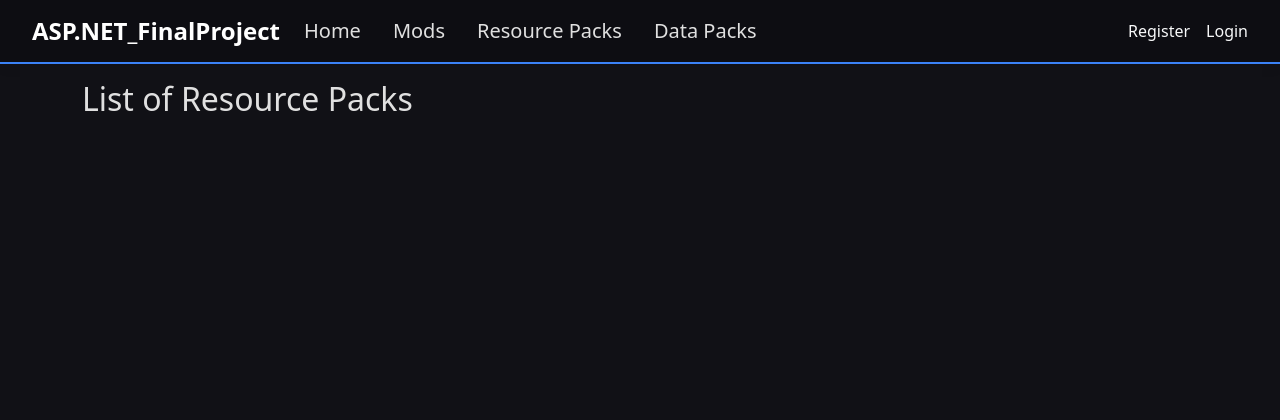
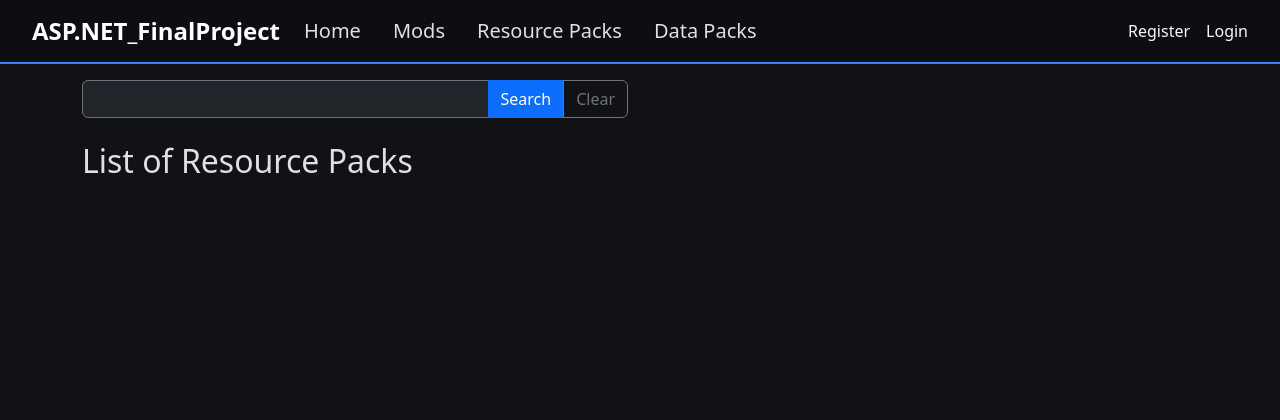
Before and after one commit to StoryBuild/ASP.NET-FinalProject, an ASP.NET Core app: page /ResourcePacks in a window 1280 px wide. Shown: the top 420 px of the page. Run offline with ASP.NET Core 8, Linux system fonts and the light colour scheme; style sheets or scripts are compiled from the project's sources.

Commit message:
Added search and filtering functionality to ResourcePacks catalog

```diff
--- a/ASP.NET-FinalProject/Controllers/ResourcePacksController.cs
+++ b/ASP.NET-FinalProject/Controllers/ResourcePacksController.cs
@@ -14,16 +14,23 @@ namespace ASP.NET_FinalProject.Controllers
         {
             _context = context;
         }
-        public async Task<IActionResult> Index()
+        public async Task<IActionResult> Index(string searchString)
         {
-            var packs = await _context.ResourcePacks
+            ViewData["CurrentFilter"] = searchString;
+
+            var packs = _context.ResourcePacks
                 .Include(r => r.ResourceCategory)
                 .Include(r => r.ResourceFeature)
                 .Include(r => r.ResourceResolution)
                 .Include(r => r.GameVersion)
-                .ToListAsync();
+                .AsQueryable();
 
-            return View(packs);
+            if (!String.IsNullOrEmpty(searchString))
+            {
+                packs = packs.Where(s => s.Title.Contains(searchString) || s.Author.Contains(searchString));
+            }
+
+            return View(await packs.ToListAsync());
         }
 
         [Authorize(Roles = "Administrator")]
--- a/ASP.NET-FinalProject/Views/ResourcePacks/Index.cshtml
+++ b/ASP.NET-FinalProject/Views/ResourcePacks/Index.cshtml
@@ -4,6 +4,19 @@
     ViewData["Title"] = "Resource Packs Catalog";
 }
 
+<form asp-action="Index" method="get" class="mb-4">
+    <div class="row">
+        <div class="col-md-6">
+            <div class="input-group">
+                <input type="text" name="searchString" value="@ViewData["CurrentFilter"]"
+                       class="form-control bg-dark text-light border-secondary"
+                       placeholder="Search..." />
+                <button type="submit" class="btn btn-primary">Search</button>
+                <a asp-action="Index" class="btn btn-outline-secondary">Clear</a>
+            </div>
+        </div>
+    </div>
+</form>
 <div class="d-flex justify-content-between align-items-center mb-4">
     <h2>List of Resource Packs</h2>
     @if (User.IsInRole("Administrator"))
```
